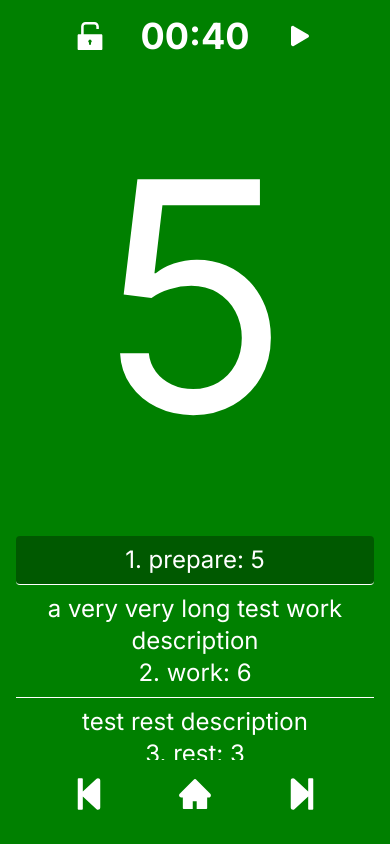
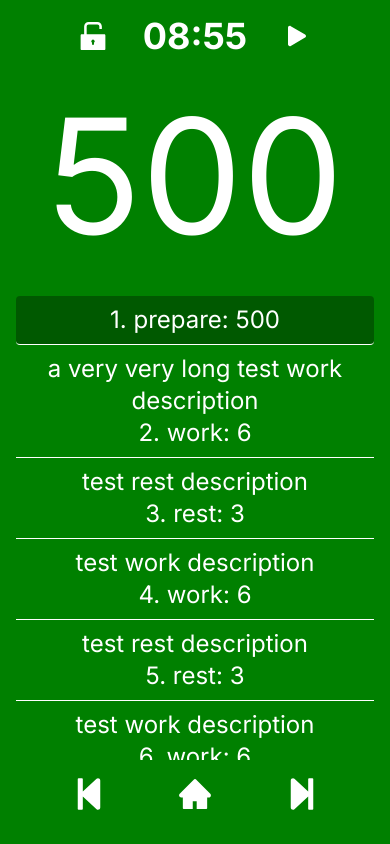
Before and after one commit to Lewisjohnward/tabata-timer, a Next.js app: page / in a window 390 px wide. Built offline with nearby package versions, Linux system fonts and the light colour scheme.

Commit message:
desktop/mobile responsivity

```diff
--- a/src/app/pages/activeWorkout.tsx
+++ b/src/app/pages/activeWorkout.tsx
@@ -38,7 +38,7 @@ const debugArray = [
   {
     id: uuidv4(),
     intervalType: "prepare",
-    time: 5,
+    time: 500,
   },
   {
     id: uuidv4(),
@@ -105,11 +105,11 @@ const ActiveWorkout = ({ setView, activeWorkout }: Props) => {
 
   return (
     <div
-      className="relative flex flex-col md:flex-row md:justify-center md:gap-20 h-screen text-white p-4"
+      className="relative flex flex-col lg:flex-row lg:justify-center lg:gap-20 h-screen text-white p-4"
       style={{ backgroundColor: intervalManager.color }}
     >
-      <div>
-        <div className="flex justify-center items-center gap-8 text-4xl md:text-6xl font-bold">
+      <div className="flex flex-col">
+        <div className="flex justify-center items-center gap-8 text-4xl lg:text-6xl font-bold">
           <button onClick={() => intervalManager.setLocked((prev) => !prev)}>
             {intervalManager.locked ? <AiFillLock /> : <AiFillUnlock />}
           </button>
@@ -118,24 +118,24 @@ const ActiveWorkout = ({ setView, activeWorkout }: Props) => {
             {intervalManager.running ? <BsFillPauseFill /> : <BsFillPlayFill />}
           </button>
         </div>
-        <div className="grow text-center text-[20rem] md:text-[30rem]">
+        <div className="text-[10rem] text-center lg:grow lg:flex lg:items-center lg:text-[20rem]">
           {intervalManager.getCurrentIntervalRemainingTime()}
         </div>
       </div>
 
-      <div className="grow md:flex-grow-0 md:self-center md:h-5/6 overflow-scroll">
+      <div className="lg:flex-grow-0 lg:self-center lg:h-5/6 overflow-scroll">
         {debugArray.map((interval, i) => {
           const { id, intervalType, time } = interval;
           return (
             <div
               key={id}
               className={clsx(
-                "border-b-[1px] border-white text-center text-2xl md:text-4xl",
+                "border-b-[1px] border-white text-center text-2xl lg:text-4xl",
                 i == intervalManager.intervalPosition && "bg-black/30 rounded"
               )}
             >
               <button
-                className="py-2 w-full rounded hover:bg-black/30"
+                className="py-2 w-full rounded px-4 hover:bg-black/30"
                 onClick={() => handleChangeInterval(i)}
               >
                 <p>{interval.description}</p>
@@ -164,7 +164,7 @@ const NavigationButtons = ({
   gotoNextInterval: () => void;
 }) => {
   return (
-    <div className="md:hidden w-full flex justify-evenly gap-4 py-4 text-white text-4xl">
+    <div className="lg:hidden w-full flex justify-evenly gap-4 py-4 text-white text-4xl">
       <button>
         <FaStepBackward />
       </button>
```
